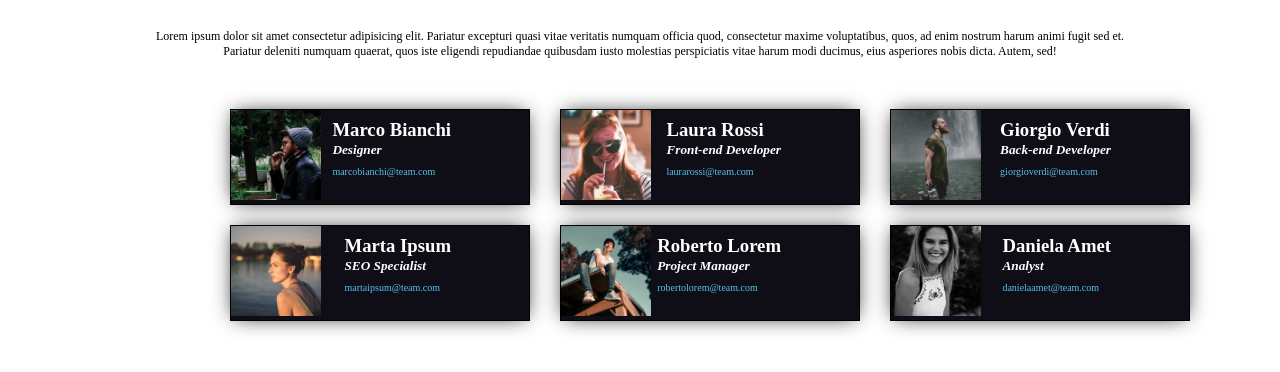
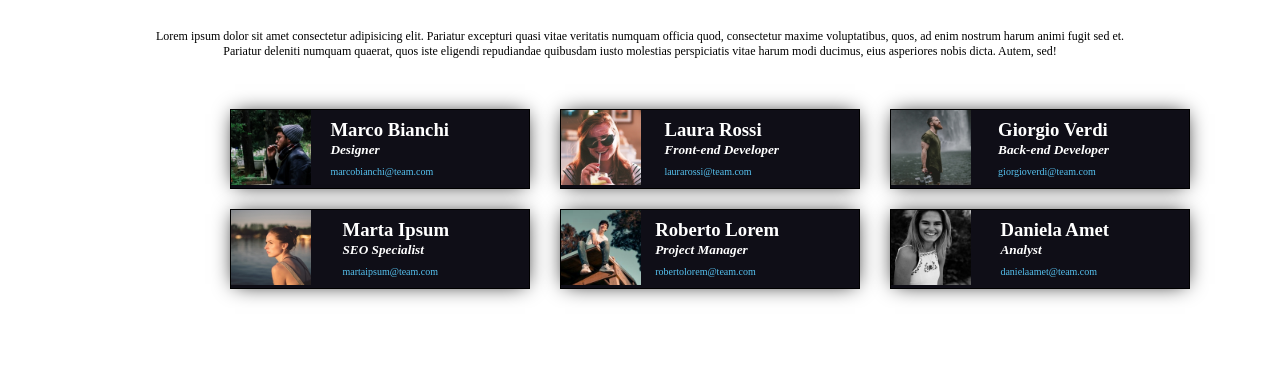
Before and after one commit to CalendaLucia/html-css-float-cards, a plain HTML site: page index.html in a window 1280 px wide. Shown: the part 88-460 px from the top of the page. Drawn offline with Linux system fonts and the light colour scheme.

Commit message:
modifica altezza foto e cards

```diff
--- a/css/style.css
+++ b/css/style.css
@@ -38,6 +38,8 @@
 .cards {
     float: left;
     width: 300px;
+    height: 80px;
+
     border: 1px solid black;
     background-color: #0f0e17;
     box-shadow: 0px 0px 20px -5px #000000;
@@ -50,7 +52,8 @@
 }
 
 img {
-    width: 90px;
+    width: 80px;
+    height: 75px;
 
  }
 
@@ -58,7 +61,7 @@ img {
     float: right;
     color: white;
     margin-top: 10px;
-    margin-right: 78px;
+    margin-right: 80px;
     line-height: 20px;
 }
 
```
Also changed, not shown: index.html (+2 -2 lines).
